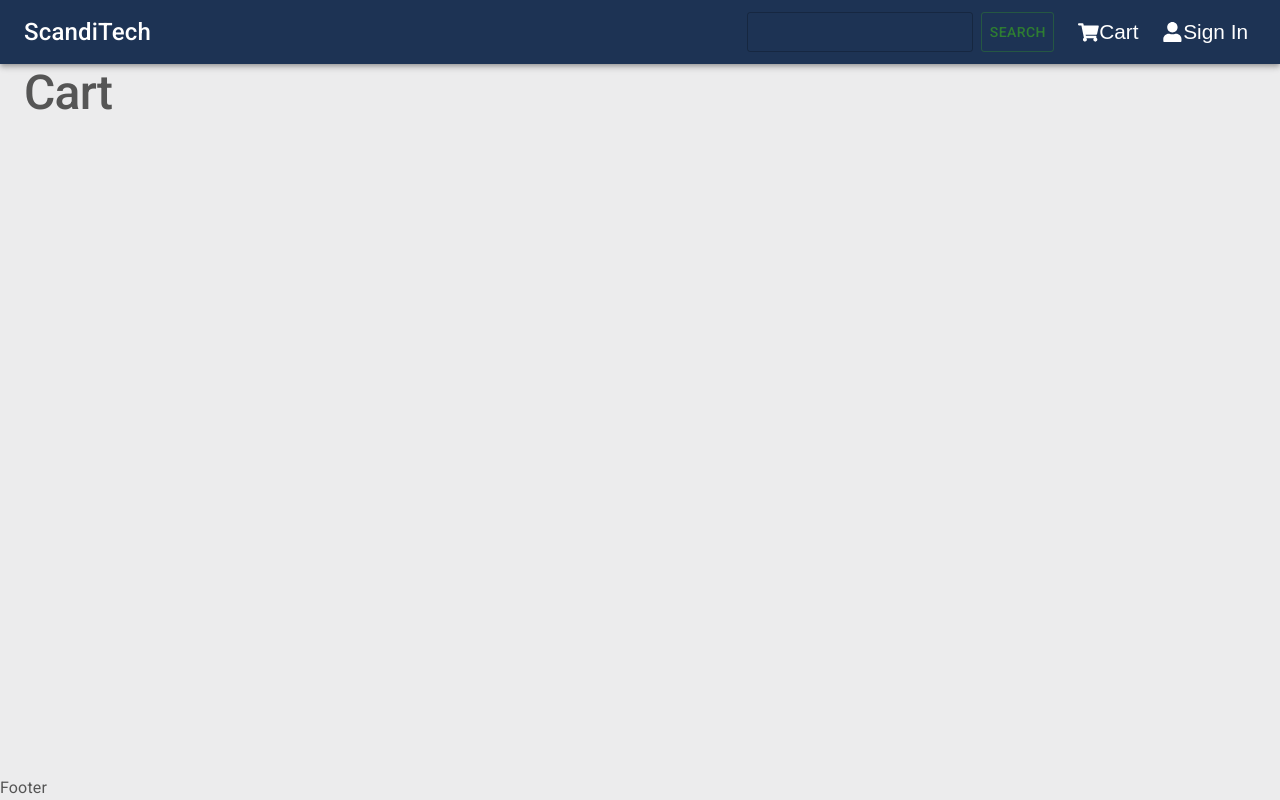
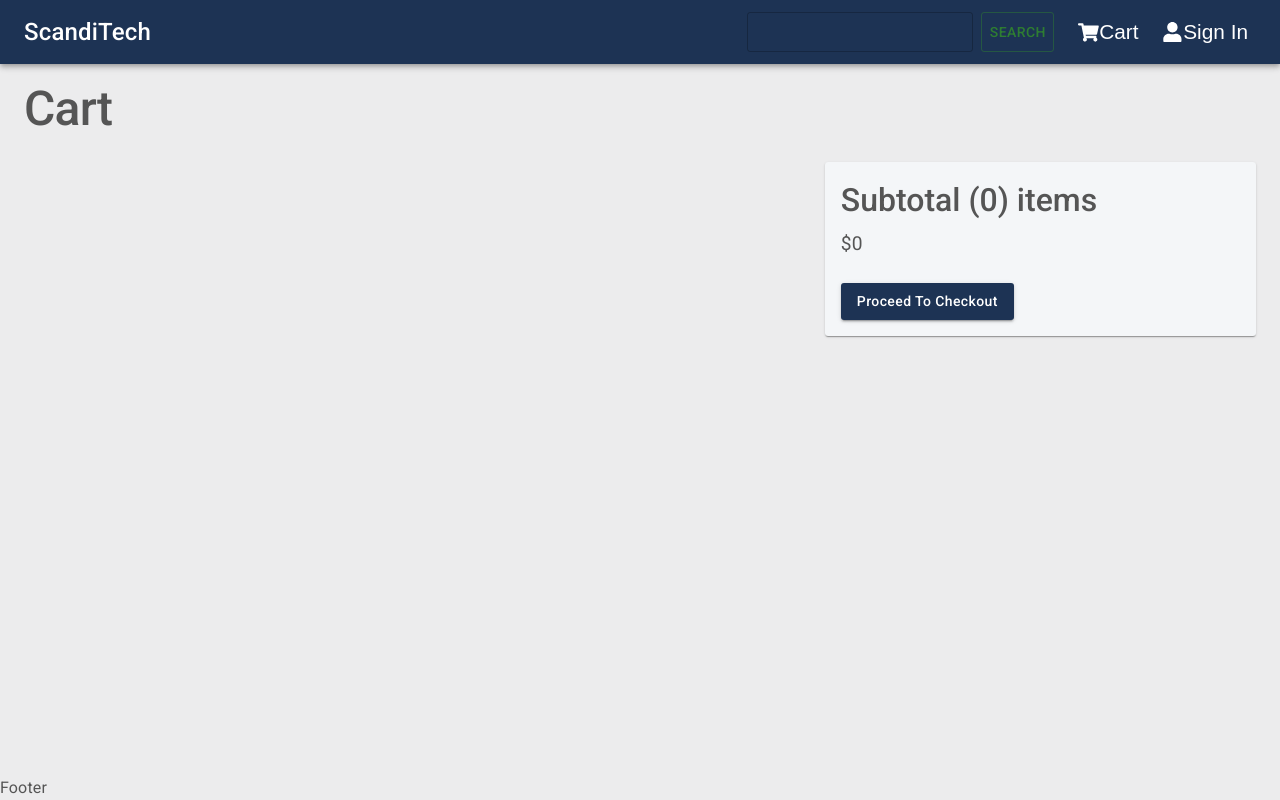
Before and after one commit to RuslanSoroka/ScandiTech, a React (Create React App) app in the folder frontend/: page /cart in a window 1280 px wide. Built offline with nearby package versions, Linux system fonts and the light colour scheme.

Commit message:
Cerated cartsubtotal component and added som fixes to markup with adapting cart page with its components

```diff
--- a/frontend/src/components/CartItem/CartItem.styles.ts
+++ b/frontend/src/components/CartItem/CartItem.styles.ts
@@ -2,15 +2,26 @@ import {Theme} from "@mui/material";
 import theme from "../../utils/theme/theme";
 
 export const styles = {
-    cartItemBox: (theme: Theme) => ({
+    cartItem: (theme: Theme) => ({
         display: "flex",
+        alignItems: "center",
         gap: theme.spacing(2),
+        background: 'inherit',
+        boxShadow: "none",
+        borderBottom: '1px solid grey',
+        padding: theme.spacing(1),
+        [theme.breakpoints.down('sm')]: {
+            flexDirection: 'column'
+        }
     }),
     itemImage: {
-        width: "8rem",
-        height: "8rem",
-        borderTopRightRadius: theme.shape.borderRadius,
-        borderBottomRightRadius: theme.shape.borderRadius,
+        width: "6rem",
+        height: "6rem",
+        borderRadius: theme.shape.borderRadius,
+        [theme.breakpoints.down('sm')]: {
+            width: "8rem",
+            height: "8rem",
+        }
     },
     contentBox: (theme: Theme) => ({
         display: "flex",
@@ -18,12 +29,32 @@ export const styles = {
         gap: theme.spacing(5),
         alignItems: "center",
         justifyContent: 'space-between',
+        [theme.breakpoints.down('md')]: {
+            gap: theme.spacing(2),
+
+        },
+        [theme.breakpoints.down('sm')]: {
+            flexDirection: 'column',
+
+        },
     }),
     itemName: (theme: Theme) => ({
         flex: 3,
+        [theme.breakpoints.down("md")]: {
+            fontSize: '1rem'
+        },
+        [theme.breakpoints.down("sm")]: {
+            fontSize: '1.25rem'
+        }
     }),
     price: (theme: Theme) => ({
         flex: 2,
+        [theme.breakpoints.down("md")]: {
+            fontSize: '.9rem'
+        },
+        [theme.breakpoints.down("sm")]: {
+            fontSize: '1rem'
+        },
     }),
     actionsBox: (theme: Theme) => ({
         display: "flex",
--- a/frontend/src/components/CartItem/CartItem.tsx
+++ b/frontend/src/components/CartItem/CartItem.tsx
@@ -22,7 +22,7 @@ const CartItem = ({key, itemData}: CartItemProps) => {
         console.log(selectedQuantity)
     }
     return (
-        <Card key={key} sx={styles.cartItemBox}>
+        <Card key={key} sx={styles.cartItem}>
             <CardMedia sx={styles.itemImage} component="img" src={image} alt={`It is ${name} in your cart`} width={50}
                        height={50}/>
             <CardContent sx={styles.contentBox}>
--- /dev/null
+++ b/frontend/src/components/CartSubtotal/CartSubtotal.styles.ts
@@ -0,0 +1,23 @@
+import {Theme} from "@mui/material";
+import theme from "../../utils/theme/theme";
+
+export const styles = {
+    subtotal: (theme: Theme) => ({
+        padding: theme.spacing(2),
+        [theme.breakpoints.down("md")]: {
+            textAlign: 'center',
+        }
+
+    }),
+    price: (theme: Theme) => ({
+        fontSize: '1.2rem',
+        marginTop: theme.spacing(1),
+        marginBottom: theme.spacing(3),
+    }),
+    button: {
+        textTransform: "capitalize",
+        [theme.breakpoints.down("md")]: {
+            width: '100%',
+        }
+    }
+}
--- /dev/null
+++ b/frontend/src/components/CartSubtotal/CartSubtotal.tsx
@@ -0,0 +1,24 @@
+import {Box, Button, Paper, Typography} from "@mui/material";
+import {useAppSelector} from "../../hooks/reduxHooks";
+import {styles} from './CartSubtotal.styles';
+
+const CartSubtotal = () => {
+    const {cartItems, price} = useAppSelector(state => state.cart);
+    return (
+        <Paper sx={styles.subtotal}>
+            <Typography variant="h3" component="h2">
+                {`Subtotal (${cartItems.length.toString()}) items`}
+            </Typography>
+            <Typography sx={styles.price} variant="body1">${price}</Typography>
+
+                <Button sx={styles.button}
+                    variant="contained"
+                >
+                    Proceed to checkout
+                </Button>
+
+        </Paper>
+    );
+};
+
+export default CartSubtotal;
--- /dev/null
+++ b/frontend/src/components/CartSubtotal/index.ts
@@ -0,0 +1,2 @@
+import CartSubtotal from "./CartSubtotal";
+export default CartSubtotal;
--- a/frontend/src/products.ts
+++ b/frontend/src/products.ts
@@ -1,4 +1,4 @@
-import { IProduct } from './models'
+import {IProduct} from './models'
 
 const products: IProduct[] = [
     {
--- a/frontend/src/redux/slices/cartSlice.ts
+++ b/frontend/src/redux/slices/cartSlice.ts
@@ -37,7 +37,7 @@ const cartSlice = createSlice({
                 state.cartItems.push(newItem);
             }
 
-            state.price = state.cartItems.reduce((acc: number, item: ICartItem) => acc += item.price * item.quantity, 0);
+            state.price = state.cartItems.reduce((acc: number, item: ICartItem) => acc + item.price * item.quantity, 0);
 
             state.shippingPrice = state.price >= 100 ? 0 : 15;
 
@@ -56,7 +56,7 @@ const cartSlice = createSlice({
             } else {
                 return
             }
-            state.price = state.cartItems.reduce((acc: number, item: ICartItem) => acc += item.price * item.quantity, 0);
+            state.price = state.cartItems.reduce((acc: number, item: ICartItem) => acc + item.price * item.quantity, 0);
 
             state.shippingPrice = state.price >= 100 ? 0 : 15;
 
--- a/frontend/src/routes/AppRoutes.jsx
+++ b/frontend/src/routes/AppRoutes.jsx
@@ -1,7 +1,6 @@
 import {
     createBrowserRouter,
     createRoutesFromElements,
-    Routes,
     Route,
 } from "react-router-dom";
 import App from "../App";
--- a/frontend/src/screens/CartScreen/CartScreen.styles.ts
+++ b/frontend/src/screens/CartScreen/CartScreen.styles.ts
@@ -1,12 +1,25 @@
 import {Theme} from "@mui/material";
 
 export const styles = {
+    cartScreen: (theme: Theme) => ({
+        display: "flex",
+        flexDirection: 'column',
+        gap: theme.spacing(3),
+        paddingBlock: theme.spacing(2),
+    }),
     contentWrapper: (theme: Theme) => ({
         display: "flex",
-        gap: theme.spacing(2),
+        gap: theme.spacing(3),
+        [theme.breakpoints.down("md")]: {
+            flexDirection: 'column-reverse'
+        }
+
     }),
-    itemsWrapper: (theme: Theme)=> ({
+    itemsWrapper: (theme: Theme) => ({
         flex: "1 1 60%",
         gap: theme.spacing(1)
     }),
+    subtotalWrapper: {
+        flex: "0 1 35%",
+    }
 }
--- a/frontend/src/screens/CartScreen/CartScreen.tsx
+++ b/frontend/src/screens/CartScreen/CartScreen.tsx
@@ -3,12 +3,13 @@ import {Box, Stack, Typography} from "@mui/material";
 import CartItem from "../../components/CartItem";
 import {ICartItem} from "../../models";
 import {styles} from './CartScreen.styles';
+import CartSubtotal from "../../components/CartSubtotal";
 
 const CartScreen = () => {
     const {cartItems} = useAppSelector(state => state.cart);
 
     return (
-        <Box>
+        <Box sx={styles.cartScreen}>
             <Typography variant="h1">Cart</Typography>
             <Box sx={styles.contentWrapper}>
                 <Stack sx={styles.itemsWrapper}>
@@ -18,7 +19,9 @@ const CartScreen = () => {
                         ))
                     )}
                 </Stack>
-
+                <Box sx={styles.subtotalWrapper}>
+                    <CartSubtotal/>
+                </Box>
             </Box>
         </Box>
     );
--- a/frontend/src/screens/ProductScreen/ProductScreen.tsx
+++ b/frontend/src/screens/ProductScreen/ProductScreen.tsx
@@ -1,12 +1,11 @@
 import {Box, Button, Typography, Paper} from "@mui/material";
-import {Link, useParams} from "react-router-dom";
+import {useParams} from "react-router-dom";
 import Rating from "../../components/Rating/Rating";
 import styles from "./ProductScreen.styles";
 import {useGetProductByIdQuery} from "../../redux/apiSlices/productsSlice";
 import BackButton from "../../components/BackButton";
 import {addCartItem} from "../../redux/slices/cartSlice";
 import {useAppDispatch} from "../../hooks/reduxHooks";
-import {ICartItem} from "../../models";
 import ErrorComponent from "../../components/ErrorComponent";
 
 const ProductScreen = () => {
--- a/frontend/src/utils/theme/theme.ts
+++ b/frontend/src/utils/theme/theme.ts
@@ -1,5 +1,4 @@
-import { createTheme, Breakpoints } from "@mui/material/styles";
-import { light } from "@mui/material/styles/createPalette";
+import { createTheme} from "@mui/material/styles";
 
 declare module "@mui/material/styles" {
     interface TypeBackground {
```
Lines whose indentation alone changed are shown as unchanged.
